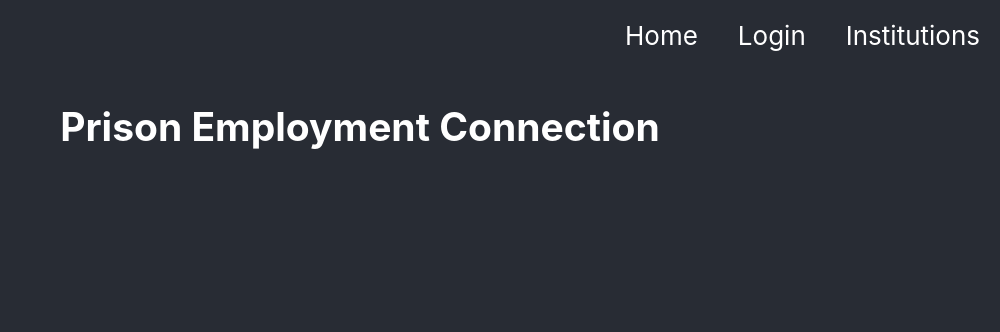
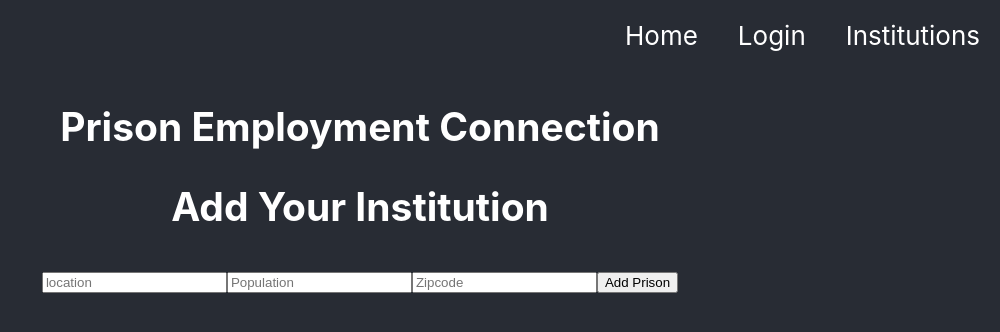
Before and after one commit to Lydster/Skills-React, a React (Create React App) app: page /private in a window 1280 px wide. Shown: the top 332 px of the page, without its empty margins (280-1280 px from the left). Built offline with nearby package versions, Linux system fonts and the light colour scheme; no server answers.

Commit message:
worked out some routing

```diff
--- a/src/App.css
+++ b/src/App.css
@@ -25,15 +25,13 @@
   color: lightcoral;
 }
 
-
-.each-prison{
-  width: 200px;
-  height: 300px;
+.prison-wrapper{
   border: 1px solid white;
+  width: 400px;
+  height: 200px;
 }
 
-.prison-wrapper{
-  border: 1px solid white;
-  width: 200px;
-  height: 200px;
+.prisonlist-wrapper {
+  display: flex;
+  justify-content: space-around;
 }
--- a/src/App.js
+++ b/src/App.js
@@ -5,6 +5,7 @@ import axios from 'axios';
 
 import PrisonList from './components/PrisonList'
 import Login from './components/Login'
+import PrisonForm from './components/PrisonForm'
 
 import './App.css';
 
@@ -33,9 +34,9 @@ class App extends Component {
       .post('http://localhost:5000/', prison)
       .then(res => {
         this.setState({
-          prisons: res.data
+          prisons: [...res.data]
        })
-       this.props.history.push("/prison-list")
+       this.props.history.push("/")
       })
       .catch(err => {
         console.log(err);
@@ -49,21 +50,23 @@ class App extends Component {
         <nav>
           <div className="nav-links">
             <NavLink className='nav-a' exact to="/">Home</NavLink>
-            <NavLink className='nav-a' exact to="/login">Login</NavLink>
-            <NavLink className='nav-a' to="/:id">Institutions</NavLink>
+            <NavLink className='nav-a' to="/login">Login</NavLink>
+            <NavLink className='nav-a' to="/private">Institutions</NavLink>
 
           </div>
           <h1 className="main-header">Prison Employment Connection</h1>
         </nav>
       <Route exact path="/"
-      render={props => (
-        <PrisonList {...props} prisons={this.state.prisons}/>
-      )}
-  />
-      <Route
-           path="/login"
+        render={props => (<PrisonList {...props} prisons={this.state.prisons}/>)}
+      />
+
+      <Route path="/login"
           render={props => <Login {...props}  />}
         />
+
+      <Route path="/private"
+          render={props => <PrisonForm {...props} /> }
+      />
       </div>
       </>
     );
--- /dev/null
+++ b/src/components/PrisonForm.js
@@ -0,0 +1,73 @@
+import React from "react";
+
+
+class PrisonForm extends React.Component {
+    constructor(props) {
+        super(props);
+
+        this.state = {
+                id: '',
+                location: '',
+                population: '',
+                zipcode: ''
+        }
+    }
+
+    changeHandler = e => {
+        e.persist();
+        this.setState(prevState => ({
+
+            ...prevState.obj,
+            [e.target.name]: e.target.value
+
+        }))
+    }
+
+    handleSubmit = e => {
+        this.props.addPrison(e, this.state.obj);
+        this.setState({
+                id: '',
+                location: '',
+                population: '',
+                zipcode: ''
+
+        })
+    }
+
+
+    render() {
+        return (
+          <div>
+            <h2>Add Your Institution</h2>
+            <form onSubmit={this.handleSubmit}>
+              <input
+                type="text"
+                name="location"
+                placeholder="location"
+                value={this.state.location}
+                onChange={this.changeHandler}
+              />
+              <input
+                type="text"
+                name="population"
+                placeholder="Population"
+                value={this.state.population}
+                onChange={this.changeHandler}
+              />
+              <input
+                type="text"
+                name="zipcode"
+                placeholder="Zipcode"
+                value={this.state.zipcode}
+                onChange={this.changeHandler}
+              />
+              <button className="md-button" onClick={this.handleSubmit}>
+                Add Prison
+              </button>
+            </form>
+          </div>
+        );
+      }
+    }
+
+    export default PrisonForm
--- a/src/components/PrisonList.js
+++ b/src/components/PrisonList.js
@@ -11,7 +11,7 @@ const PrisonList = (props) => {
         <div className="prisonlist-wrapper">
             {props.prisons.map(prison => (
                 <div >
-                    <Prison prison={prison}/>
+                    <Prison prison={prison} key={prison.id}/>
                 </div>
             ))}
         </div>
```
